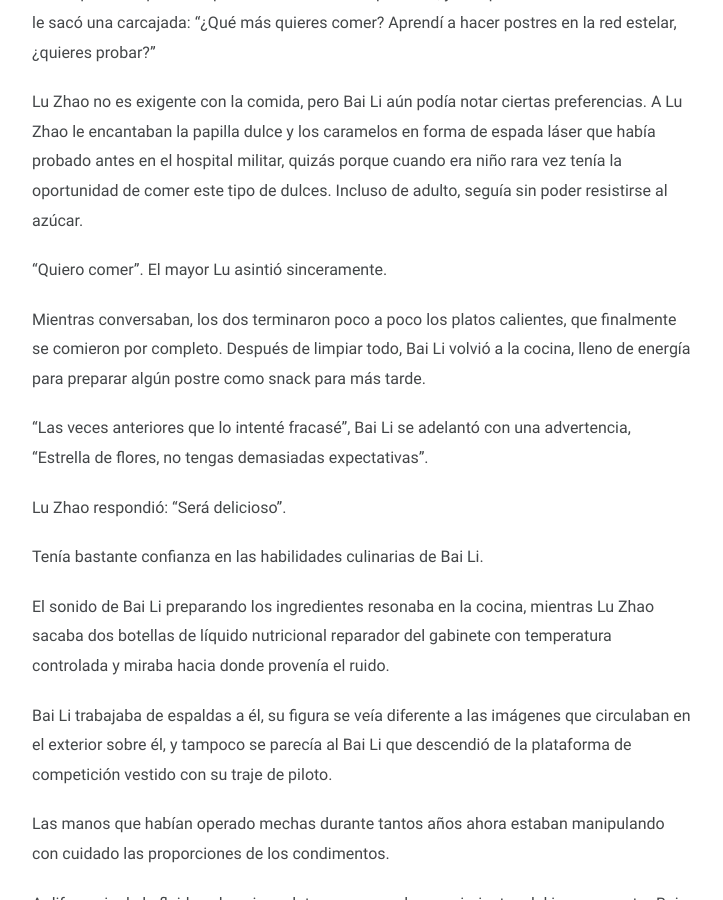
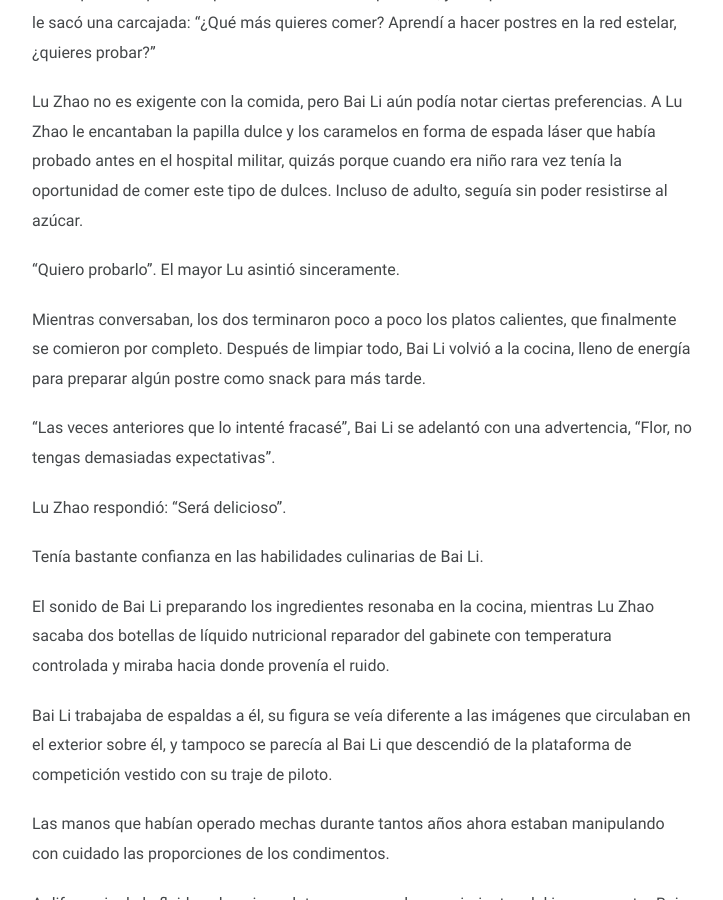
Before and after one commit to taozi-lecturas/taozi-lecturas.github.io, a Jekyll site: the page built from novelas/eadtufv/_posts/2025-03-10-capitulo-97.md, in a window 1280 px wide and 900 px high, scrolled down 6875 px. Shown: the whole window, without its empty margins (278-1001 px from the left). Built offline with Jekyll 4.4.1, drawn with Linux system fonts in a browser that asks for light colours.

Commit message:
Change Flor

```diff
--- a/novelas/eadtufv/_posts/2025-03-10-capitulo-97.md
+++ b/novelas/eadtufv/_posts/2025-03-10-capitulo-97.md
@@ -173,11 +173,11 @@ Bai Li quedó sorprendido por esas tres sencillas palabras, y la expresión sinc
 
 Lu Zhao no es exigente con la comida, pero Bai Li aún podía notar ciertas preferencias. A Lu Zhao le encantaban la papilla dulce y los caramelos en forma de espada láser que había probado antes en el hospital militar, quizás porque cuando era niño rara vez tenía la oportunidad de comer este tipo de dulces. Incluso de adulto, seguía sin poder resistirse al azúcar.
 
-"Quiero comer". El mayor Lu asintió sinceramente.
+"Quiero probarlo". El mayor Lu asintió sinceramente.
 
 Mientras conversaban, los dos terminaron poco a poco los platos calientes, que finalmente se comieron por completo. Después de limpiar todo, Bai Li volvió a la cocina, lleno de energía para preparar algún postre como snack para más tarde.
 
-"Las veces anteriores que lo intenté fracasé", Bai Li se adelantó con una advertencia, "Estrella de flores, no tengas demasiadas expectativas".
+"Las veces anteriores que lo intenté fracasé", Bai Li se adelantó con una advertencia, "Flor, no tengas demasiadas expectativas".
 
 Lu Zhao respondió: "Será delicioso".
 
```
Also changed, not shown: novelas/eadtufv/_posts/2025-03-10-capitulo-98.md (+1 -1 lines).
